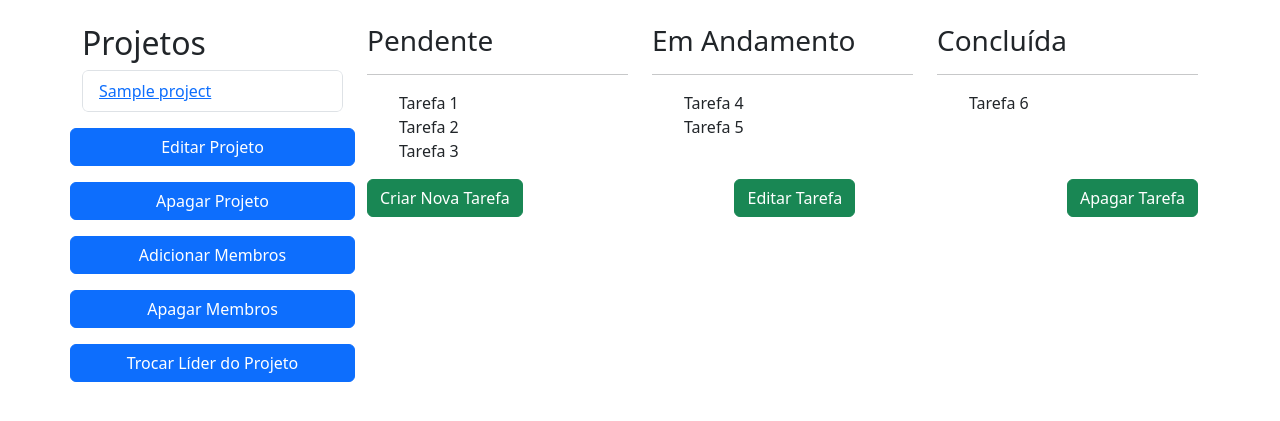
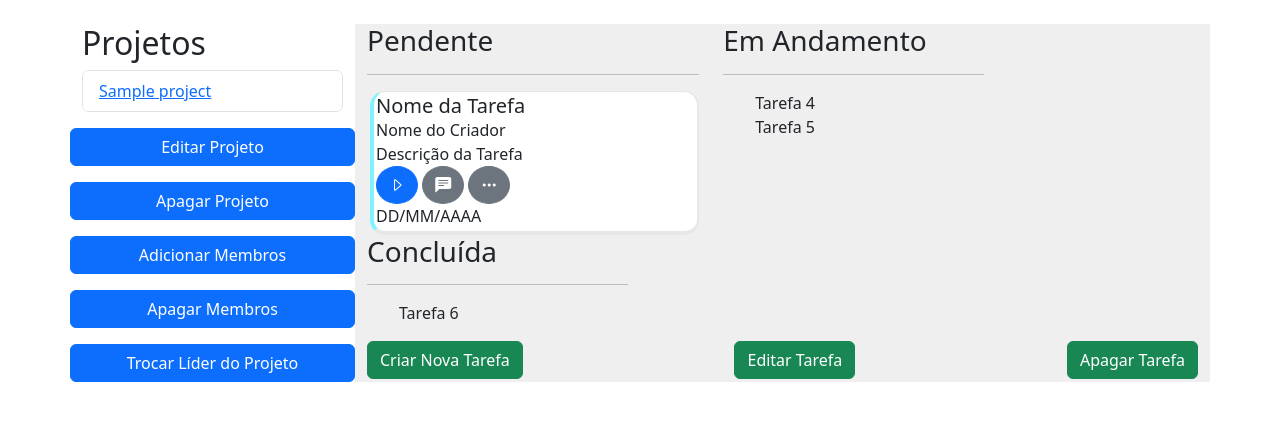
Before and after one commit to Altovisk09/Front-Dinamico-Projeto-Final, a Node server app: page /projects/600000000000000000000001 in a window 1280 px wide. Shown: the part 56-477 px from the top of the page. Run offline with Node 20, Linux system fonts and the light colour scheme; a user stored in the database is signed in; tables that the repository leaves empty hold one stand-in row (values such as "Sample post"); some libraries are stand-ins or nearby versions.

Commit message:
estrutura das tasks em desenvolvimento

```diff
--- a/public/stylesheets/global.css
+++ b/public/stylesheets/global.css
@@ -5,3 +5,18 @@
     text-decoration: none;
     list-style: none;
 }
+main {
+    background-color: #efefef;
+}
+
+
+#taskCard {
+    background-color: #FFF;
+    margin-left: 2.5px;
+    border-radius: 15px;
+    padding: 2.5px;
+    border-top: 1.5px solid rgba(155, 155, 155, 0.237); /* Borda superior cinza claro e fina */
+    border-right: 2px solid rgba(155, 155, 155, 0.237); /* Borda direita cinza claro e fina */
+    border-bottom: 4px solid rgba(155, 155, 155, 0.237); /* Borda inferior 1px meio transparente e cinza */
+    border-left: 4px solid #00e5ff7e; /* Borda esquerda 0.7px verde */
+}
--- a/src/views/userArea.ejs
+++ b/src/views/userArea.ejs
@@ -7,6 +7,7 @@
     <title>Nome do Site</title>
     <link rel="stylesheet" href="https://cdn.jsdelivr.net/npm/bootstrap@5.3.0/dist/css/bootstrap.min.css">
     <link rel="stylesheet" href="/stylesheets/global.css">
+    <link rel="stylesheet" href="https://cdn.jsdelivr.net/npm/bootstrap-icons@1.11.1/font/bootstrap-icons.css">
 </head>
 
 <body>
@@ -175,12 +176,15 @@
                             <div class="modal-body">
                                 <form action="/projects/<%=project._id%>/change-adm" method="POST">
                                     <div class="mb-3">
-                                    <label for="projectLeader" class="form-label">Selecione o novo líder do projeto:</label>
+                                        <label for="projectLeader" class="form-label">Selecione o novo líder do
+                                            projeto:</label>
                                         <select name="leader" id="projectLeader" class="form-select">
                                             <option hidden></option>
-                                        <% project.members.forEach(member => { %>
-                                            <% if (member !== project.leader) { %>
-                                                <option value="<%= member %>"><%= member %></option>
+                                            <% project.members.forEach(member=> { %>
+                                                <% if (member !==project.leader) { %>
+                                                    <option value="<%= member %>">
+                                                        <%= member %>
+                                                    </option>
                                                     <% } %>
                                                         <% }); %>
                                         </select>
@@ -201,15 +205,35 @@
 
                 <div class="row">
                     <!-- Coluna "Pendente" -->
-                    <div class="col-md-4">
+                    <div class="col-md-5">
                         <h3>Pendente</h3>
                         <hr>
                         <!-- Lista de tarefas pendentes -->
-                        <ul>
-                            <li>Tarefa 1</li>
-                            <li>Tarefa 2</li>
-                            <li>Tarefa 3</li>
-                        </ul>
+                            <div class="md-4" id="taskCardBackground">
+                                <div class="md-4" id="taskCard">
+                                    <div id="card-header">
+                                        <h5 class="card-title">Nome da Tarefa</h5>
+                                        <p class="card-text">Nome do Criador</p>
+                                    </div>
+                                    <div id="card-content">
+                                        <p class="card-text">Descrição da Tarefa</p>
+                                    </div>
+                                    <div id="card-footer">
+                                        <button class="btn btn-primary rounded-circle">
+                                            <i class="bi bi-caret-right"></i>
+                                        </button>
+                                        <button class="btn btn-secondary rounded-circle">
+                                            <i class="bi bi-chat-left-text-fill"></i>
+                                        </button>
+                                        <button class="btn btn-secondary rounded-circle">
+                                            <i class="bi bi-three-dots"></i>
+                                        </button>
+                                        <div id="deadlineBackground">
+                                            <p class="card-text">DD/MM/AAAA</p>
+                                        </div>
+                                    </div>
+                                </div>
+                            </div>
                         </div>
 
                         <!-- Coluna "Em Andamento" -->
```
Lines whose indentation alone changed are shown as unchanged.
